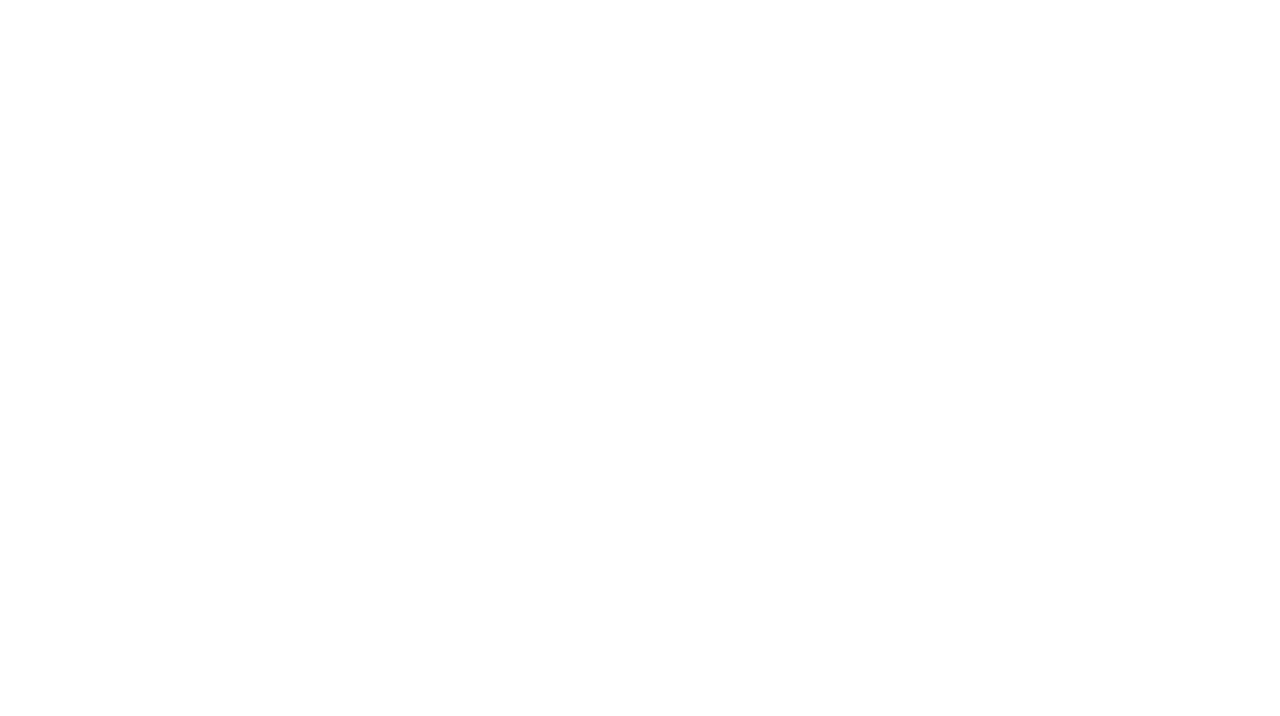
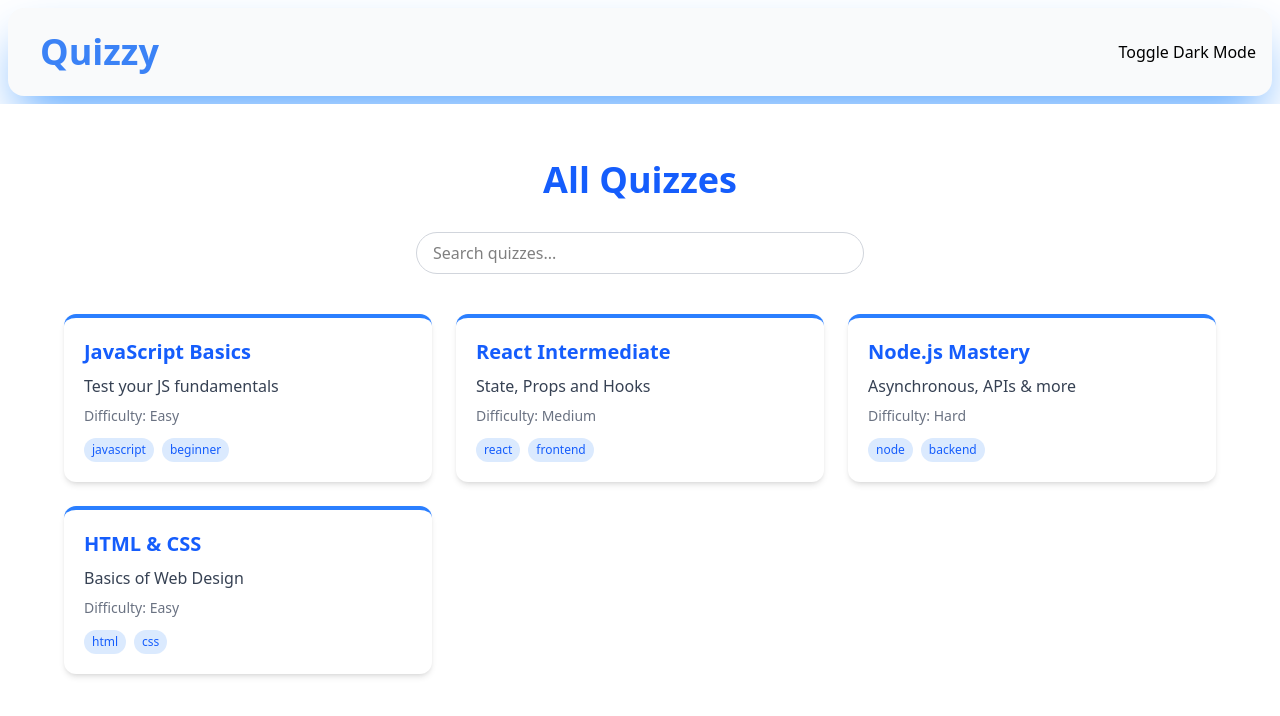
Before and after one commit to Ansh-sachan/quiz-app, a React (Vite) app in the folder quizzy/: page /quizzes in a window 1280 px wide. Before the commit this address had no page. Shown: the top 716 px of the page. Built offline with nearby package versions, Linux system fonts and the light colour scheme.

Commit message:
feat: Replace Explore page with Quizzes page and implement quiz listing functionality

```diff
--- a/quizzy/src/App.tsx
+++ b/quizzy/src/App.tsx
@@ -1,7 +1,7 @@
 import { BrowserRouter as Router, Routes, Route } from 'react-router-dom';
 import './App.css'
 import { Home } from './pages/Home'
-import { Explore } from './pages/Explore';
+import { Quizzes } from './pages/Quizzes';
 
 function App() {
   return (
@@ -9,7 +9,7 @@ function App() {
     <Router>
     <Routes>
       <Route path='/' element={<Home />} />
-      <Route path='/explore' element={<Explore />} />
+      <Route path='/quizzes' element={<Quizzes />} />
     </Routes>
     </Router>
     </>
--- /dev/null
+++ b/quizzy/src/components/explore/AllQuizzes.tsx
@@ -0,0 +1,56 @@
+import { quizzes } from "../../data/quizzes";
+import { useState } from "react";
+import QuizCard from "./QuizCard";
+import { motion } from "framer-motion";
+
+export default function AllQuizzes() {
+  const [search, setSearch] = useState("");
+
+  const filtered = quizzes.filter(q =>
+    q.title.toLowerCase().includes(search.toLowerCase()) ||
+    q.tags.some(tag => tag.toLowerCase().includes(search.toLowerCase()))
+  );
+
+  return (
+       <div className="min-h-screen bg-white py-14 px-6">
+      <motion.h1
+        initial={{ opacity: 0, y: -20 }}
+        animate={{ opacity: 1 , y: 0 }}
+        transition={{ duration: 0.6 }}
+        className="text-4xl font-bold text-center text-blue-600 mb-8"
+      >
+        All Quizzes
+      </motion.h1>
+
+      <div className="max-w-md mx-auto mb-10">
+        <input
+          type="text"
+          placeholder="Search quizzes..."
+          className="w-full border border-gray-300 px-4 py-2 rounded-full focus:outline-none focus:ring-2 focus:ring-blue-500"
+          value={search}
+          onChange={e => setSearch(e.target.value)}
+        />
+      </div>
+
+      <motion.div
+        initial="hidden"
+        animate="show"
+        variants={{
+          hidden: { opacity: 0, y: 20 },
+          show: {
+            opacity: 1,
+            y: 0,
+            transition: { staggerChildren: 0.1 }
+          }
+        }}
+        className="grid grid-cols-1 md:grid-cols-3 gap-6 max-w-6xl mx-auto"
+      >
+        {filtered.length ? (
+          filtered.map(quiz => <QuizCard key={quiz.id} quiz={quiz} />)
+        ) : (
+          <p className="text-center col-span-full text-gray-500">No quizzes found</p>
+        )}
+      </motion.div>
+    </div>
+  );
+}
--- /dev/null
+++ b/quizzy/src/components/explore/QuizCard.tsx
@@ -0,0 +1,24 @@
+import { motion } from "framer-motion";
+
+export default function QuizCard({ quiz }) {
+  return (
+    <motion.div
+      whileHover={{ scale: 1.02 }}
+      className="bg-white rounded-xl p-5 shadow-md hover:shadow-xl transition border-t-4 border-blue-500"
+    >
+      <h3 className="text-xl font-semibold text-blue-600 mb-2">{quiz.title}</h3>
+      <p className="text-gray-700 mb-2">{quiz.description}</p>
+      <div className="text-sm text-gray-500">Difficulty: {quiz.difficulty}</div>
+      <div className="flex gap-2 mt-3 flex-wrap">
+        {quiz.tags.map(tag => (
+          <span
+            key={tag}
+            className="bg-blue-100 text-blue-600 text-xs px-2 py-1 rounded-full"
+          >
+            {tag}
+          </span>
+        ))}
+      </div>
+    </motion.div>
+  );
+}
--- /dev/null
+++ b/quizzy/src/components/home/FeaturedQuizzes.tsx
@@ -0,0 +1,37 @@
+import { Link } from "react-router-dom";
+import { quizzes } from "../../data/quizzes";
+import QuizCard from "../explore/QuizCard";
+import { motion } from "framer-motion";
+
+export default function FeaturedQuizzes() {
+  const featured = quizzes.slice(0, 3); // Show top 3
+  return (
+    <div className="py-14 px-6 bg-gray-50">
+      <motion.h2
+        initial={{ opacity: 0 }}
+        whileInView={{ opacity: 1 }}
+        transition={{ duration: 0.6 }}
+        className="text-3xl font-bold text-center text-blue-600 mb-10"
+      >
+        Featured Quizzes
+      </motion.h2>
+
+      <div className="grid grid-cols-1 md:grid-cols-3 gap-6 max-w-6xl mx-auto">
+        {featured.map(quiz => (
+          <QuizCard key={quiz.id} quiz={quiz} />
+        ))}
+      </div>
+
+      <div className="text-center mt-10">
+        <Link to="/quizzes">
+          <motion.button
+            whileHover={{ scale: 1.05 }}
+            className="bg-blue-600 text-white px-6 py-2 rounded-full hover:bg-blue-700 transition"
+          >
+            View All Quizzes
+          </motion.button>
+        </Link>
+      </div>
+    </div>
+  );
+}
--- a/quizzy/src/components/home/Hero.tsx
+++ b/quizzy/src/components/home/Hero.tsx
@@ -43,7 +43,7 @@ export const Hero = () => {
             visible: { opacity: 1, y: 0 },
           }}
           transition={{ duration: 0.8 }}
-          className="mt-4 text-xl text-muted-foreground"
+          className="mt-4 text-xl text-muted-foreground text-[var(--text-secondary)]"
         >
           Ready to challenge your intellect? Dive into mind-bending quizzes and rise on the leaderboard!
         </motion.p>
--- /dev/null
+++ b/quizzy/src/data/quizzes.ts
@@ -0,0 +1,30 @@
+export const quizzes = [
+  {
+    id: 1,
+    title: "JavaScript Basics",
+    description: "Test your JS fundamentals",
+    difficulty: "Easy",
+    tags: ["javascript", "beginner"]
+  },
+  {
+    id: 2,
+    title: "React Intermediate",
+    description: "State, Props and Hooks",
+    difficulty: "Medium",
+    tags: ["react", "frontend"]
+  },
+  {
+    id: 3,
+    title: "Node.js Mastery",
+    description: "Asynchronous, APIs & more",
+    difficulty: "Hard",
+    tags: ["node", "backend"]
+  },
+  {
+    id: 4,
+    title: "HTML & CSS",
+    description: "Basics of Web Design",
+    difficulty: "Easy",
+    tags: ["html", "css"]
+  }
+];
--- a/quizzy/src/pages/Explore.tsx
+++ /dev/null
@@ -1,13 +0,0 @@
-import { Header } from "../components/home/Header"
-
-export const Explore = () => {
-  return (
-        <div className="relative min-h-screen bg-[var(--bg-color] overflow-hidden">
-          <Header />
-      <div className="relative z-10 flex flex-col items-center justify-center h-screen text-center">
-        <h1 className="text-4xl font-bold mb-4">🧠 Welcome to the Quiz App!</h1>
-        {/* Quiz UI goes here */}
-      </div>
-    </div>
-  )
-}
--- a/quizzy/src/pages/Home.tsx
+++ b/quizzy/src/pages/Home.tsx
@@ -1,4 +1,5 @@
 
+import FeaturedQuizzes from "../components/home/FeaturedQuizzes"
 import { Header } from "../components/home/Header"
 import { Hero } from "../components/home/Hero"
 
@@ -8,6 +9,7 @@ export const Home = () => {
     <div>
       <Header />
       <Hero />
+      <FeaturedQuizzes />
     </div>
   )
 }
--- /dev/null
+++ b/quizzy/src/pages/Quizzes.tsx
@@ -0,0 +1,11 @@
+import AllQuizzes from "../components/explore/AllQuizzes"
+import { Header } from "../components/home/Header"
+
+export const Quizzes = () => {
+  return (
+    <div>
+        <Header />
+        <AllQuizzes />
+    </div>
+  )
+}
```
